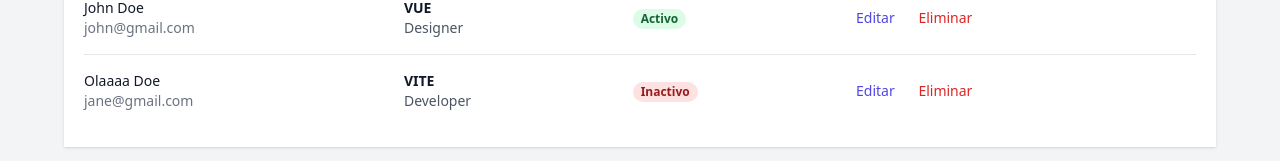
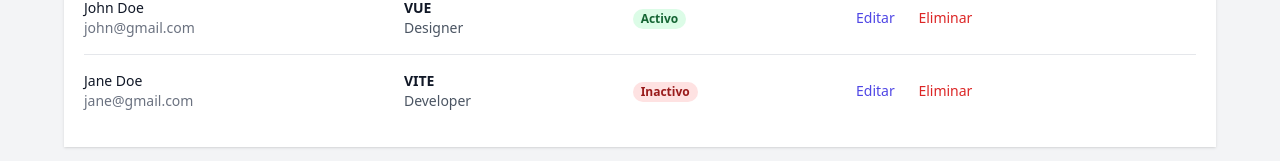
Before and after one commit to HugoBzn/crmvue, a Vue app: page / in a window 1280 px wide. Shown: the part 375-536 px from the top of the page. Built offline with nearby package versions, Linux system fonts and the light colour scheme; no server answers; the HTML template or start-up script is replaced by a standard one.

Commit message:
Fix mistake error

```diff
--- a/src/views/ClientesView.vue
+++ b/src/views/ClientesView.vue
@@ -20,7 +20,7 @@ const users = [
     id: 3,
   },
   {
-    nombre: "Olaaaa",
+    nombre: "Jane",
     apellido: "Doe",
     email: "jane@gmail.com",
     telefono: "123-123-4321",
```
